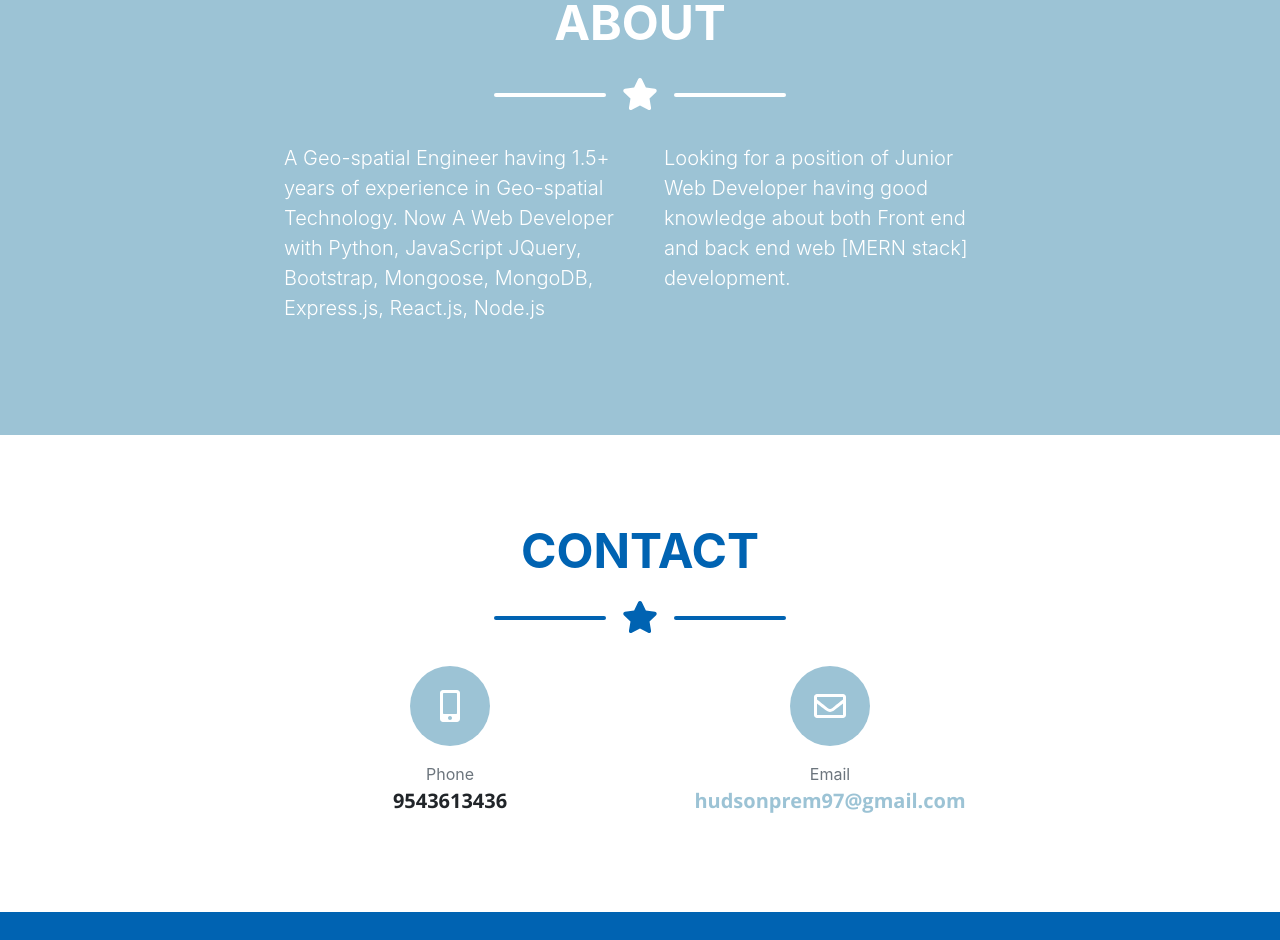
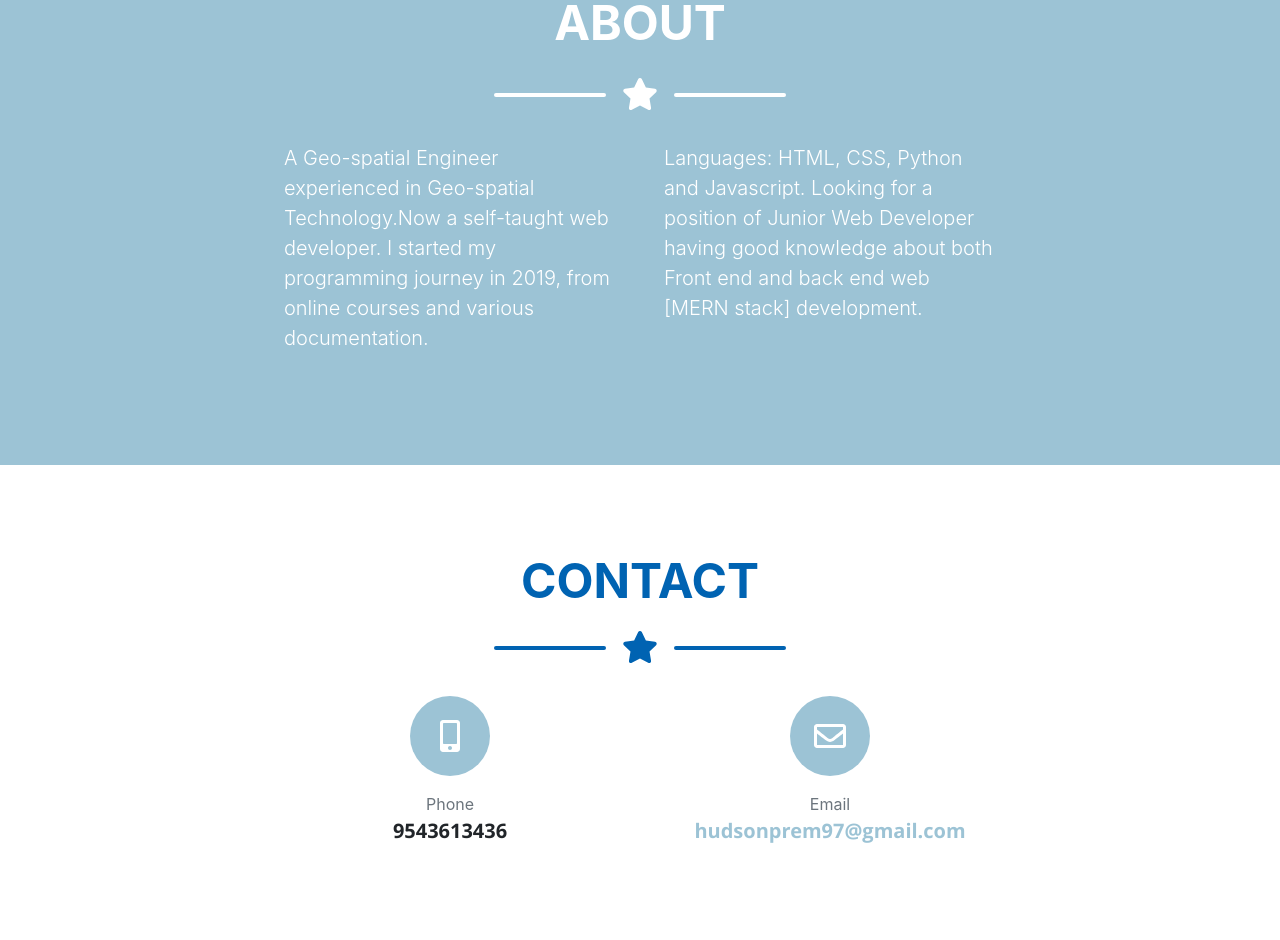
Before and after one commit to Hudsonprem/portfolio, a plain HTML site: page index.html in a window 1280 px wide. Shown: the part 1752-2692 px from the top of the page. Drawn offline with nearby package versions, Linux system fonts and the light colour scheme; a web font is replaced by a local one.

Commit message:
Update readme
changed about me section

```diff
--- a/index.html
+++ b/index.html
@@ -284,10 +284,10 @@
                 <!-- About Section Content-->
                 <div class="row">
                     <div class="col-lg-4 ml-auto">
-                        <p class="pre-wrap lead">A Geo-spatial Engineer having 1.5+ years of experience in Geo-spatial Technology. Now A Web Developer  with Python, JavaScript JQuery, Bootstrap, Mongoose, MongoDB, Express.js, React.js, Node.js</p>
+                        <p class="pre-wrap lead">A Geo-spatial Engineer experienced in Geo-spatial Technology.Now a self-taught web developer. I started my programming journey in 2019, from online courses and various documentation.</p>
                     </div>
                     <div class="col-lg-4 mr-auto">
-                        <p class="pre-wrap lead">Looking for a position of Junior Web Developer having good knowledge about both Front end and back end web [MERN stack] development.</p>
+                        <p class="pre-wrap lead">Languages: HTML, CSS, Python and Javascript. Looking for a position of Junior Web Developer having good knowledge about both Front end and back end web [MERN stack] development.</p>
                     </div>
                 </div>
             </div>
```
